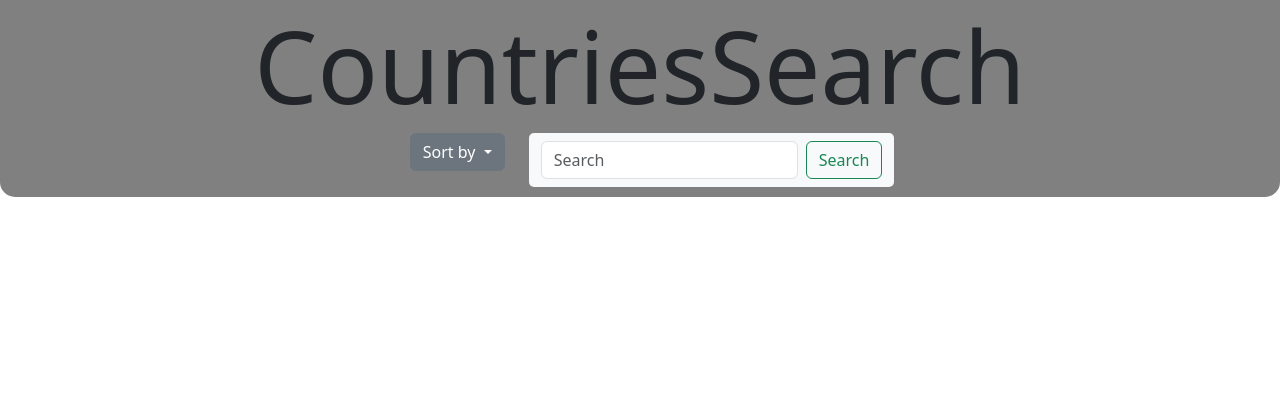
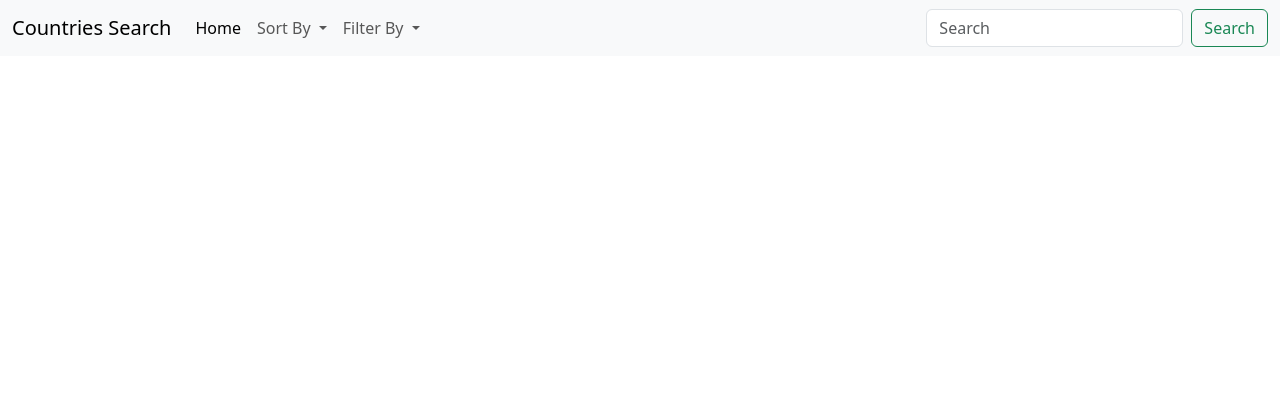
Before and after one commit to 28lfss/countries-search, a Flask app: page / in a window 1280 px wide. Shown: the top 420 px of the page. After the commit the page ends 47 px from the top, so only its background shows below. Run offline with Flask 3, Linux system fonts and the light colour scheme.

Commit message:
Navbar & Search
Changed the NavBar template and fixed the navigation by search

```diff
--- a/static/styles/styles.css
+++ b/static/styles/styles.css
@@ -1,28 +1,18 @@
-header{
-    max-width: 100%;
-    padding: 5px;
-    background-color: gray;
-    border-radius: 0 0 15px 15px;
+
+/* CARDS & CONTAINER STYLES */
+#card-container {
+    display: grid;
+    grid-template-columns: repeat(auto-fit, minmax(15em, 25em));
+    grid-gap: 40px;
+    justify-content: center;
+    align-items: center;
+    height: 100vh;
+    margin-top: 4em;
 }
 
-h1 {
-    font-size: 100px;
-    text-align: center;
-}
-
-#navigation-tools {
-    display: flex;
-    justify-content: center
-}
-
-.dropdown {
-    margin-left: 1.5em;
-    justify-content: center;
-}
-
-nav {
-    margin-left: 1.5em;
-    margin-bottom: 5px;
+.card img{
+    width: 100%;
+    height: auto;
     border-radius: 5px;
 }
 
@@ -34,19 +24,3 @@
     font-size: 1.5em;
     font-weight: 600;
 }
-
-.card img{
-    width: 100%;
-    height: auto;
-    border-radius: 5px;
-}
-
-#card-container {
-    display: grid;
-    grid-template-columns: repeat(auto-fit, minmax(15em, 25em));
-    grid-gap: 40px;
-    justify-content: center;
-    align-items: center;
-    height: 100vh;
-    margin-top: 4em;
-}
--- a/templates/index.html
+++ b/templates/index.html
@@ -12,29 +12,52 @@
 </head>
 <body>
 <header>
-    <h1 class="title">CountriesSearch</h1>
-    <div id="navigation-tools">
-        <div class="dropdown">
-            <button class="btn btn-secondary dropdown-toggle" type="button" data-bs-toggle="dropdown" aria-expanded="false">
-                Sort by
+    <nav class="navbar navbar-expand-lg bg-body-tertiary">
+      <div class="container-fluid">
+        <a class="navbar-brand" href="/">Countries Search</a>
+        <button class="navbar-toggler" type="button" data-bs-toggle="collapse" data-bs-target="#navbarSupportedContent" aria-controls="navbarSupportedContent" aria-expanded="false" aria-label="Toggle navigation">
+          <span class="navbar-toggler-icon"></span>
         </button>
+        <div class="collapse navbar-collapse" id="navbarSupportedContent">
+          <ul class="navbar-nav me-auto mb-2 mb-lg-0">
+
+            <li class="nav-item">
+              <a class="nav-link active" aria-current="page" href="/">Home</a>
+            </li>
+
+            <li class="nav-item dropdown">
+              <a class="nav-link dropdown-toggle" href="#" role="button" data-bs-toggle="dropdown" aria-expanded="false">
+                Sort By
+              </a>
               <ul class="dropdown-menu">
-                <li><button class="dropdown-item" onClick="sortNames()">Name</button></li>
-                <li><button class="dropdown-item" onClick="sortRegions()">Region</button></li>
-                <li><button class="dropdown-item" onClick="sortSubRegions()">Sub Region</button></li>
-                <li><button class="dropdown-item" onClick="sortPopulation()">population</button></li>
+                <li><a class="dropdown-item" onClick="sortNames()">Name</a></li>
+                <li><a class="dropdown-item" onClick="sortRegions()">Region</a></li>
+                <li><a class="dropdown-item" onClick="sortSubRegions()">Sub Region</a></li>
+                <li><a class="dropdown-item" onClick="sortPopulation()">Population</a></li>
+                <li><a class="dropdown-item" onClick="sortArea()">Area</a></li>
               </ul>
-        </div>
-        <nav class="navbar bg-body-tertiary">
-          <div class="container-fluid">
-            <form class="d-flex" >
+            </li>
+
+            <li class="nav-item dropdown">
+              <a class="nav-link dropdown-toggle" role="button" data-bs-toggle="dropdown" aria-expanded="false">
+                Filter By
+              </a>
+              <ul class="dropdown-menu">
+                <li><a class="dropdown-item" onClick="sortNames()">Name</a></li>
+                <li><a class="dropdown-item" onClick="sortRegions()">Region</a></li>
+                <li><a class="dropdown-item" onClick="sortSubRegions()">Sub Region</a></li>
+                <li><a class="dropdown-item" onClick="sortPopulation()">Population</a></li>
+                <li><a class="dropdown-item" onClick="sortArea()">Area</a></li>
+              </ul>
+            </li>
+          </ul>
+          <form class="d-flex" role="search">
               <input id="input-search" class="form-control me-2" type="search" placeholder="Search" aria-label="Search">
               <button class="btn btn-outline-success" onClick="navigationBySearch(event)">Search</button>
           </form>
         </div>
+      </div>
     </nav>
-    </div>
-
 </header>
 <div id="countries-list"></div>
 
```
Also changed, not shown: static/script.js (+68 -41 lines), templates/country.html (+23 -0 lines). Lines whose indentation alone changed are shown as unchanged.
